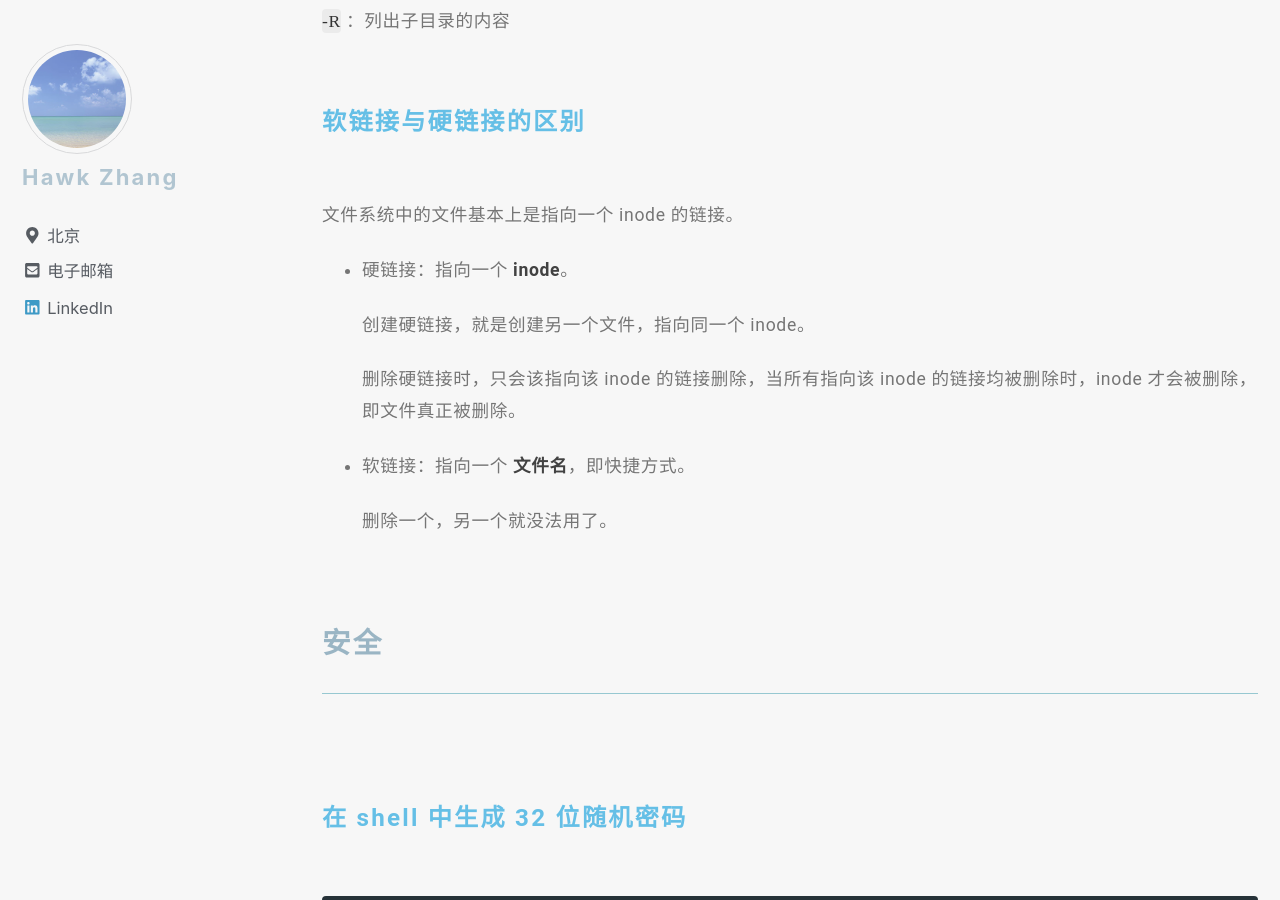
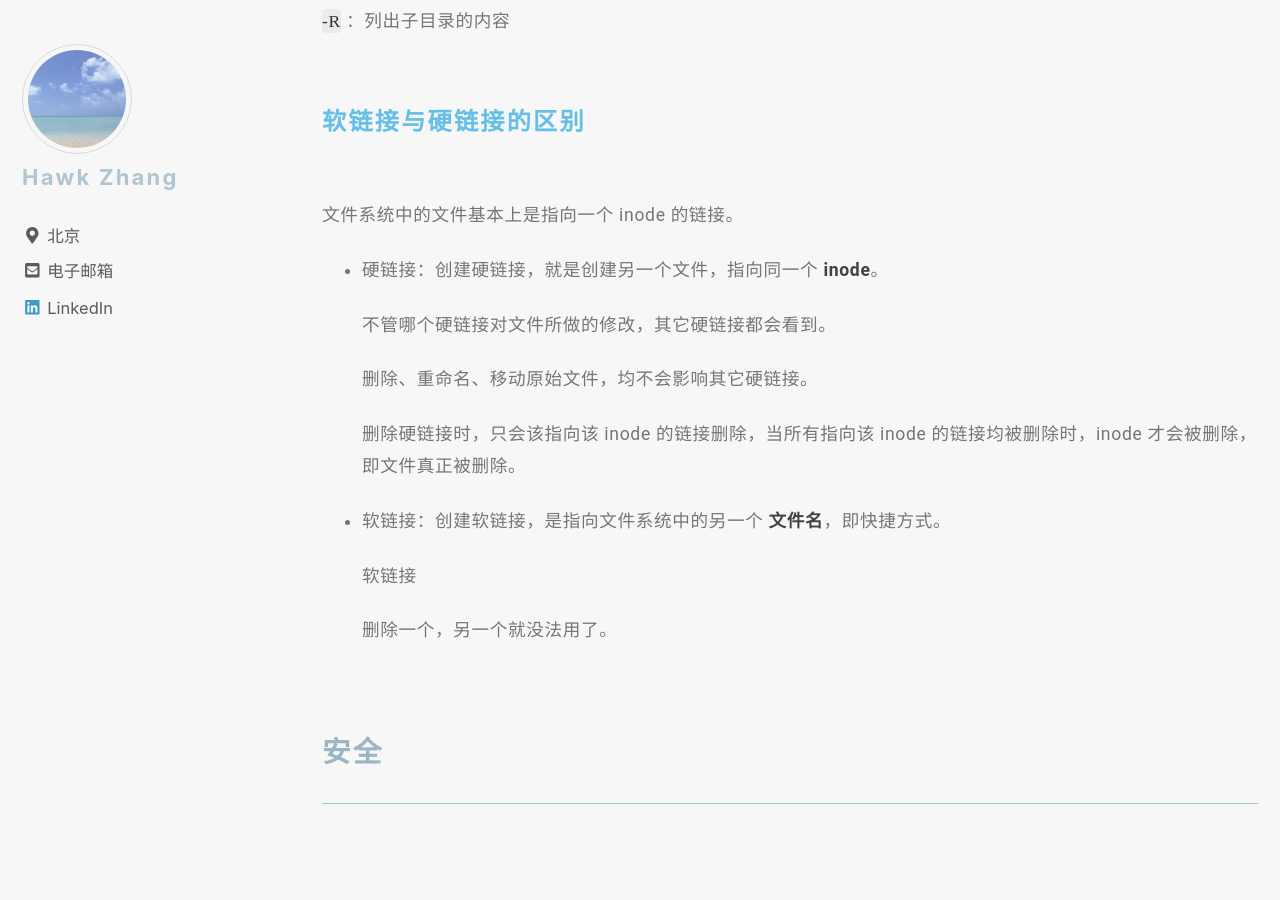
Before and after one commit to narru888/linotes_note, a Jekyll site: the page built from _posts/devop/2017-05-01-interview.md, in a window 1280 px wide and 900 px high, scrolled down 6162 px. Built offline with Jekyll 4.4.1, drawn with Linux system fonts in a browser that asks for light colours; nearby versions of some CDN libraries; a script that is not in the unit is left out.

Commit message:
update on 2018-12-07 20:13:01 CST

```diff
--- a/_posts/devop/2017-05-01-interview.md
+++ b/_posts/devop/2017-05-01-interview.md
@@ -215,13 +215,17 @@ $ sudo ls -lR /var/log/ | grep "^-" | wc -l
 
 
 
-* 硬链接：指向一个 **inode**。
+* 硬链接：创建硬链接，就是创建另一个文件，指向同一个 **inode**。
 
-	创建硬链接，就是创建另一个文件，指向同一个 inode。
+	不管哪个硬链接对文件所做的修改，其它硬链接都会看到。
+
+	删除、重命名、移动原始文件，均不会影响其它硬链接。
 
 	删除硬链接时，只会该指向该 inode 的链接删除，当所有指向该 inode 的链接均被删除时，inode 才会被删除，即文件真正被删除。
 
-* 软链接：指向一个 **文件名**，即快捷方式。
+* 软链接：创建软链接，是指向文件系统中的另一个 **文件名**，即快捷方式。
+
+	软链接
 
 	删除一个，另一个就没法用了。
 
```
